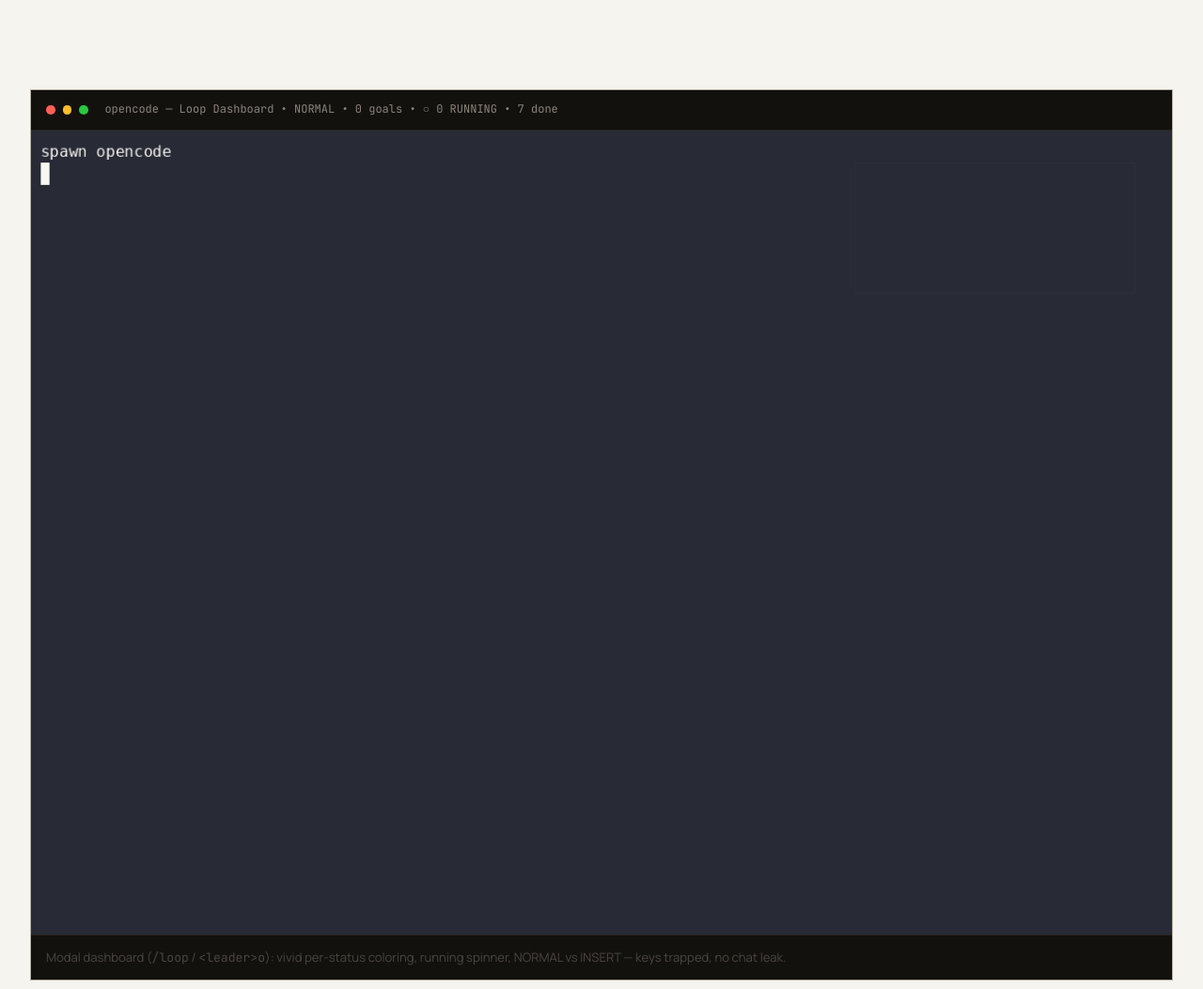
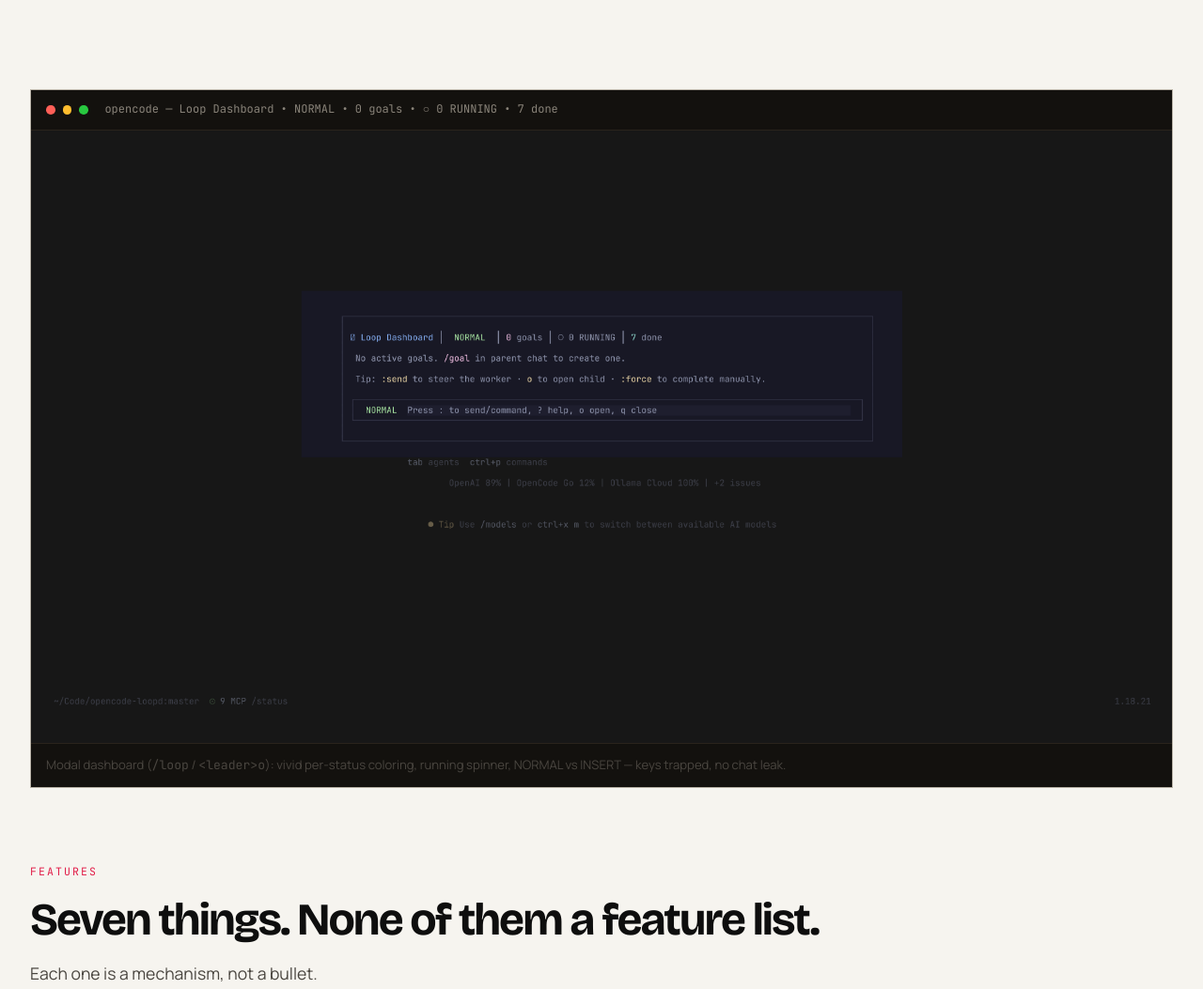
Before and after one commit to bojackduy/opencode-loopd, a website: page docs/index.html in a window 1280 px wide. Shown: the part 740-1793 px from the top of the page at 94% size. Drawn offline with nearby package versions, Linux system fonts and the light colour scheme.

Commit message:
revert(landing): drop broken auto-recorded demo GIF, restore demo.png
The asciinema+expect capture only recorded the OpenCode boot screen — the
expect keystrokes did not drive the dashboard (palette key/timing mismatch),
so the GIF showed nothing useful. Revert to the working static demo.png
until a reliable capture exists.

```diff
--- a/docs/index.html
+++ b/docs/index.html
@@ -13,13 +13,13 @@
     <meta property="og:description" content="Run long tasks as autonomous child sessions while the main chat stays interactive. Verified completion, scheduling, fullscreen terminal, modal TUI." />
     <meta property="og:type" content="website" />
     <meta property="og:url" content="https://bojackduy.github.io/opencode-loopd/" />
-    <meta property="og:image" content="https://raw.githubusercontent.com/bojackduy/opencode-loopd/master/assets/loopd-demo.gif" />
+    <meta property="og:image" content="https://raw.githubusercontent.com/bojackduy/opencode-loopd/master/assets/demo.png" />
     <meta property="og:image:width" content="1200" />
     <meta property="og:image:height" content="675" />
     <meta name="twitter:card" content="summary_large_image" />
     <meta name="twitter:title" content="opencode-loopd — Background goals that loop" />
     <meta name="twitter:description" content="Autonomous child sessions for OpenCode. Verified completion, scheduling, fullscreen terminal." />
-    <meta name="twitter:image" content="https://raw.githubusercontent.com/bojackduy/opencode-loopd/master/assets/loopd-demo.gif" />
+    <meta name="twitter:image" content="https://raw.githubusercontent.com/bojackduy/opencode-loopd/master/assets/demo.png" />
     <link rel="icon" type="image/svg+xml" href="https://raw.githubusercontent.com/bojackduy/opencode-loopd/master/assets/favicon.svg" />
     <link rel="icon" type="image/png" sizes="32x32" href="https://raw.githubusercontent.com/bojackduy/opencode-loopd/master/assets/favicon.png" />
     <link rel="apple-touch-icon" href="https://raw.githubusercontent.com/bojackduy/opencode-loopd/master/assets/favicon.png" />
@@ -214,7 +214,7 @@
 
       <div class="demo">
         <div class="demo-bar"><span class="dot r"></span><span class="dot y"></span><span class="dot g"></span><span style="margin-left:.6rem">opencode — Loop Dashboard • NORMAL • 0 goals • ○ 0 RUNNING • 7 done</span></div>
-        <img src="https://raw.githubusercontent.com/bojackduy/opencode-loopd/master/assets/loopd-demo.gif" alt="Loop Dashboard modal TUI inside OpenCode terminal" width="1200" height="675" loading="eager" fetchpriority="high" />
+        <img src="https://raw.githubusercontent.com/bojackduy/opencode-loopd/master/assets/demo.png" alt="Loop Dashboard modal TUI inside OpenCode terminal" width="1200" height="675" loading="eager" fetchpriority="high" />
         <div class="caption">Modal dashboard (<code>/loop</code> / <code>&lt;leader&gt;o</code>): vivid per-status coloring, running spinner, NORMAL vs INSERT — keys trapped, no chat leak.</div>
       </div>
 
@@ -319,7 +319,7 @@ loopd_create_goal({
 
       <footer>
         <span>© 2026 Duy Trinh — AGPL-3.0-or-later. Built for <a href="https://opencode.ai">opencode.ai</a> with OpenTUI.</span>
-        <span><a href="https://raw.githubusercontent.com/bojackduy/opencode-loopd/master/assets/loopd-demo.gif">demo.png</a> • <a href="https://github.com/bojackduy/opencode-loopd/blob/master/docs/index.html">view source</a></span>
+        <span><a href="https://raw.githubusercontent.com/bojackduy/opencode-loopd/master/assets/demo.png">demo.png</a> • <a href="https://github.com/bojackduy/opencode-loopd/blob/master/docs/index.html">view source</a></span>
       </footer>
     </main>
   </body>
```
Also changed, not shown: assets/loopd-demo.gif (deleted), 1 other file.
